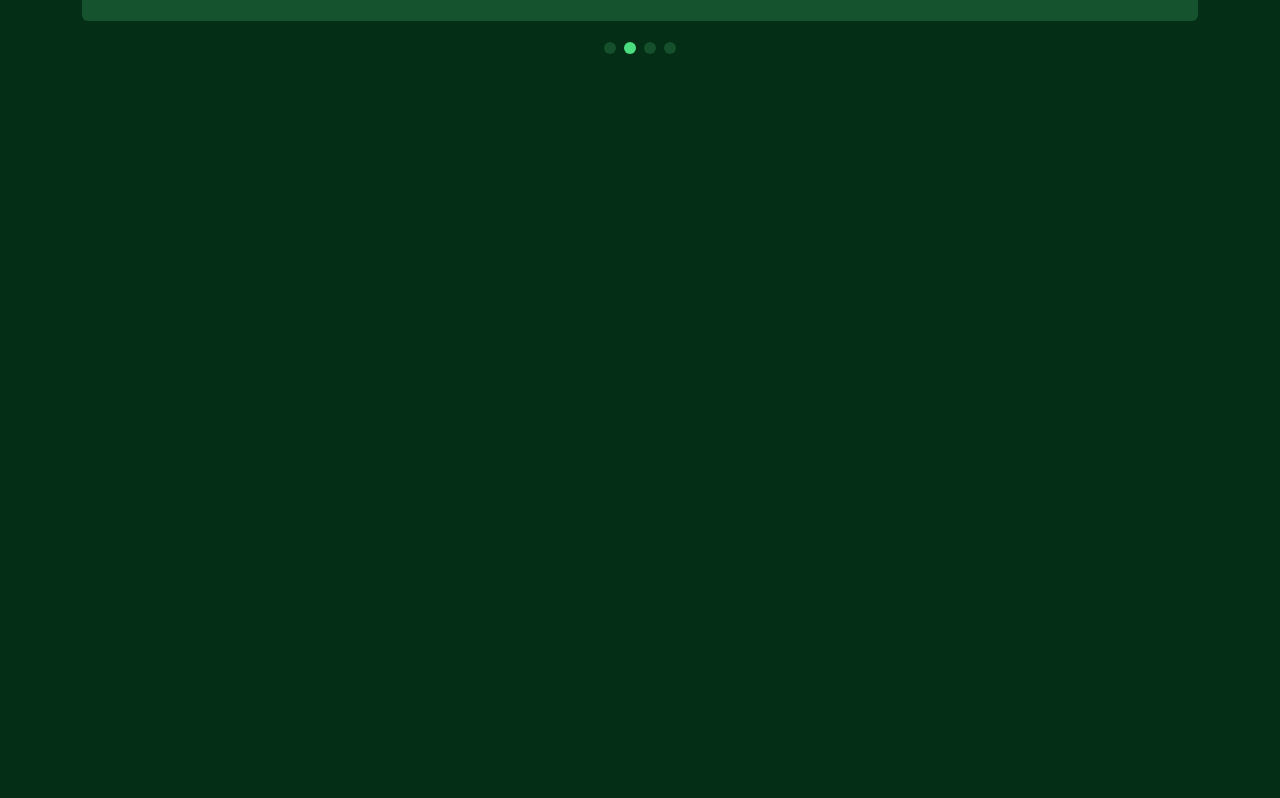
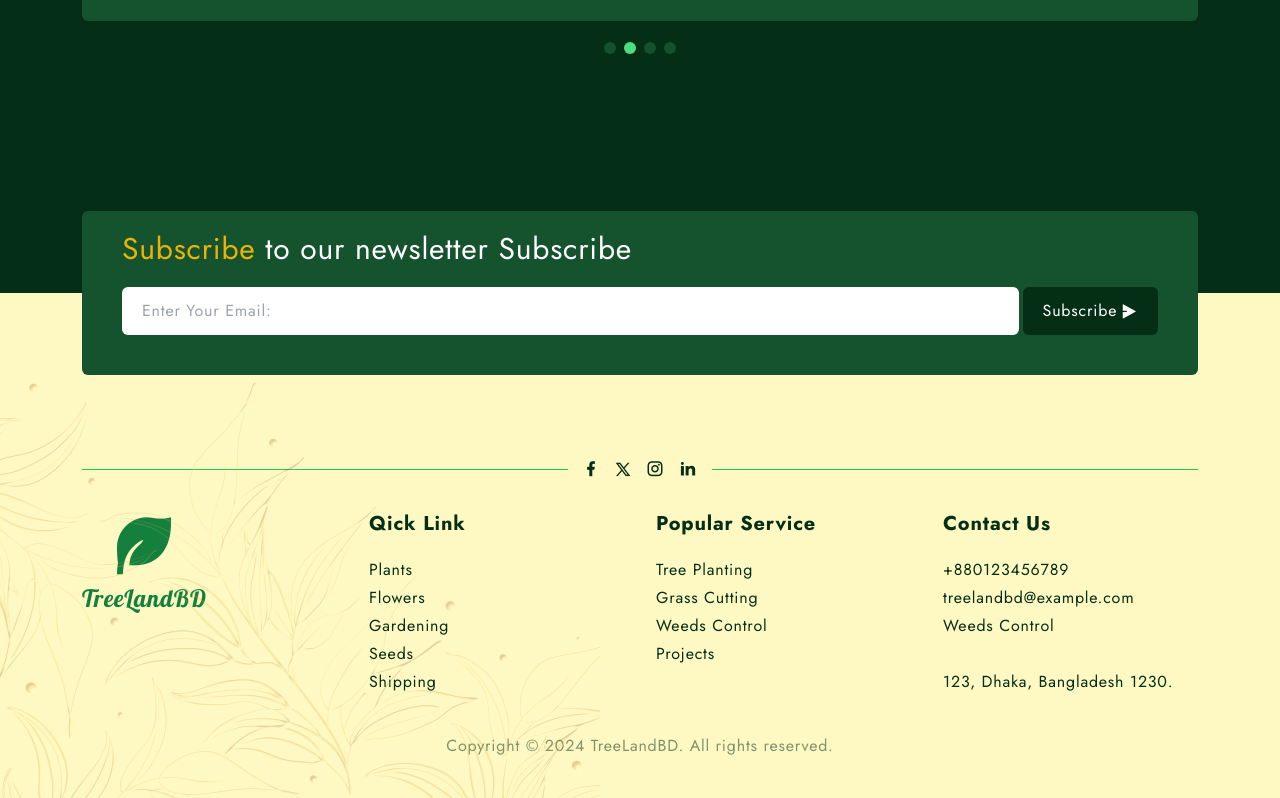
Before and after one commit to mazumdaratik/PlantWeb, a website: page src/index.html in a window 1280 px wide. Shown: the part 3059-3857 px from the top of the page. Before the commit the page ends 3352 px from the top, so only its background shows below. Drawn offline with nearby package versions, Linux system fonts and the light colour scheme.

Commit message:
Footer Section Added

```diff
--- a/src/index.html
+++ b/src/index.html
@@ -456,16 +456,97 @@
   </main>
 
   <!------------ Footer ------------>
-  <footer>
+  <footer class="bg-yellow-100 text-green-950 pt-20 pb-10 md:pt-28 relative">
       <!-- newsletter -->
+       <div class="container text-white absolute top-0 right-0 left-0 -translate-y-1/2">
+        <div class="bg-green-900 px-10 pt-5 pb-10 space-y-5 rounded-md ">
+            <h3 class=""><span class="text-yellow-500">Subscribe</span> to our newsletter
+                Subscribe</h3>
+
+                <div class=" flex flex-col md:flex-row gap-1">
+                    <input type="email" placeholder="Enter Your Email: " class="w-full px-5
+                    py-3 text-green-900 rounded-md outline-none">
+                    <button class=" flex items-center justify-center gap-1 bg-green-950 px-5
+                    py-3 rounded-md hover:opacity-80 decoration-neutral-300">
+                        <span>Subscribe</span>
+                        <i class="ri-send-plane-2-fill"></i>
+                    </button>
+                </div>
+        </div>
+       </div>
 
       <!-- social icon -->
+       <div class="container mt-16 mb-10">
+        <div class="border-b border-green-500 relative">
+            <div class="absolute top-0 transform -translate-y-1/2 left-0 right-0 max-w-36 mx-auto ">
+                <div class="bg-yellow-100 text-lg text-center space-x-2">
+                    <i class="ri-facebook-fill hover:text-yellow-500 duration-300 cursor-pointer"></i>
+                    <i class="ri-twitter-x-line hover:text-yellow-500 duration-300 cursor-pointer text-base"></i>
+                    <i class="ri-instagram-line hover:text-yellow-500 duration-300 cursor-pointer"></i>
+                    <i class="ri-linkedin-fill hover:text-yellow-500 duration-300 cursor-pointer"></i>
+                </div>
+            </div>
+        </div>
+       </div>
 
       <!-- content -->
+       <div class="container grid grid-cols-1 md:grid-cols-2 lg:grid-cols-3
+       xl:grid-cols-4 gap-8 text-center md:text-start">
+        <!--item1-->
+        <div>
+            <div class="text-7xl text-green-700 text-center inline-block">
+                <i class="ri-leaf-fill"></i>
+                <p class="font-Lobster text-xl sm:text-2xl">TreeLandBD</p>
+            </div>
+        </div>
+        <!--item 2-->
+        <div>
+            <p class="mb-5 font-bold text-xl">Qick Link</p>
+
+            <div class="flex flex-col gap-1">
+                <a href="">Plants</a>
+                <a href="">Flowers</a>
+                <a href="">Gardening</a>
+                <a href="">Seeds</a>
+                <a href="">Shipping</a>
+            </div>
+        </div>
+
+        <!--item 3-->
+        <div>
+            <p class="mb-5 font-bold text-xl">Popular Service</p>
+
+            <div class="flex flex-col gap-1">
+                <a href="">Tree Planting</a>
+                <a href="">Grass Cutting</a>
+                <a href="">Weeds Control</a>
+                <a href="">Projects</a>
+            </div>
+        </div>
+
+        <!--item 4-->
+        <div>
+            <p class="mb-5 font-bold text-xl">Contact Us</p>
+
+            <div class="flex flex-col gap-1">
+                <a href="tel:+880123456789">+880123456789</a>
+                <a href="mailto:treelandbd@gmail.com">treelandbd@example.com</a>
+                <a href="">Weeds Control</a>
+                <br>
+                <p>123, Dhaka, Bangladesh 1230.</p>
+            </div>
+        </div>
+       </div>
 
       <!-- copyright -->
+       <div class="container">
+        <p class="text-center mt-10 opacity-50">Copyright &copy; 2024 TreeLandBD. All rights reserved.</p>
+       </div>
 
       <!-- floral image -->
+       <div class="absolute bottom-0 left-0 opacity-20 pointer-events-none">
+        <img src="/assets/img/floral-1.png" alt="floral_image" class="w-full lg:w-1/2">
+       </div>
   </footer>
 
   <!--------------- Scroll Up ---------->
```
Also changed, not shown: src/output.css.
